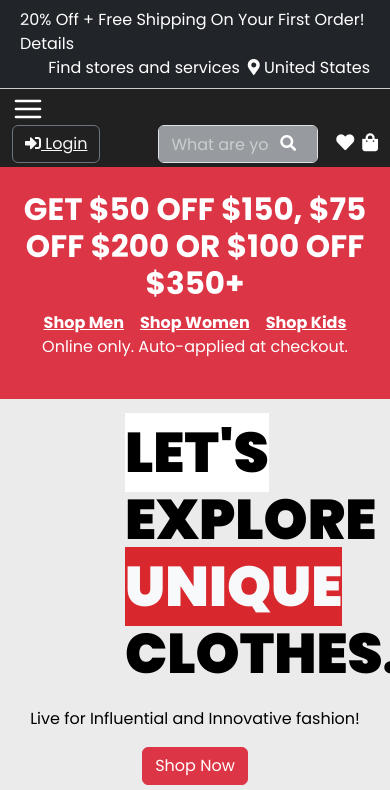
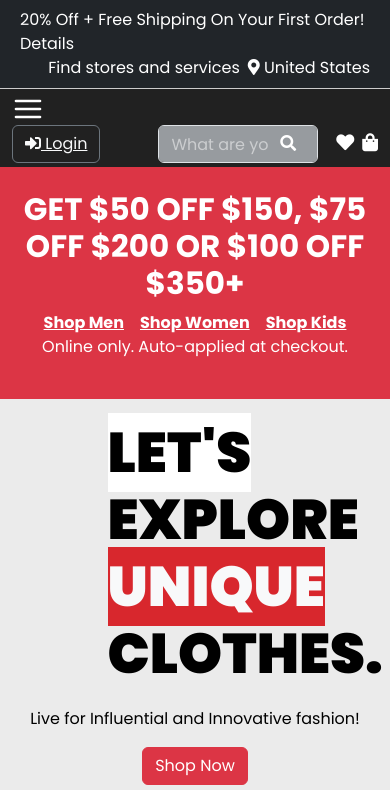
Before and after one commit to chuzairnisar425/ecommercewebsite, a React (Create React App) app: page / in a window 390 px wide. Shown: the top 790 px of the page. Built offline with nearby package versions, Linux system fonts and the light colour scheme.

Commit message:
modified

```diff
--- a/src/components/HomePage.css
+++ b/src/components/HomePage.css
@@ -1,7 +1,9 @@
 @import url('https://fonts.googleapis.com/css2?family=Poppins:wght@100;200;300;400;500;600;700;800;900&display=swap');
-body{
+
+body {
   font-family: 'Poppins', sans-serif;
 }
+
 .HomePage {
   background-color: #131313;
   color: white;
@@ -16,15 +18,17 @@ body{
   color: white;
 }
 
-  .main-headings h1{
+.main-headings h1 {
   font-weight: bolder;
 
 }
+
 @media (max-width: 768px) {
-    .main-headings h1{
+  .hero-section h1 {
     font-size: 10px;
   }
 }
+
 .hero-section {
 
   background-color: #f9f9f9f0;
@@ -33,7 +37,7 @@ font-size: 10px;
 }
 
 .hero-section h1 {
-    max-width: 40%;
+  max-width: 50%;
   margin: auto;
   color: black;
   font-size: 3.5em;
@@ -42,15 +46,19 @@ font-size: 10px;
 
 .main-headings {
   font-weight: bolder;
-  } .main-headings p{
-font-weight:normal;
 }
-  .lets-headings{
+
+.main-headings p {
+  font-weight: normal;
+}
+
+.lets-headings {
   font-weight: bolder;
 
   background-color: white;
 }
-  .bg-red{
+
+.bg-red {
   background-color: #D8272D;
 }
 
@@ -93,12 +101,13 @@ font-weight:normal;
   max-height: 600px;
   object-fit: cover;
 }
+
 .text-container {
   max-width: 80%;
   text-align: justify;
 }
 
-.bg-black{
+.bg-black {
   background-color: #131313;
 }
 
@@ -118,7 +127,8 @@ font-weight:normal;
   position: absolute;
   bottom: 20px;
   left: 20px;
-    background-color: #dc3545; /* Red color */
+  background-color: #dc3545;
+  /* Red color */
   color: white;
   border: none;
   padding: 10px 20px;
@@ -128,7 +138,8 @@ font-weight:normal;
 .shop-section {
 
   padding: 10px 20px;
-    min-height: 100vh; /* Ensures the container takes full height of the viewport */
+  min-height: 100vh;
+  /* Ensures the container takes full height of the viewport */
   display: flex;
   flex-direction: column;
   justify-content: center;
@@ -164,19 +175,21 @@ font-weight:normal;
 }
 
 .mb-4 {
-    margin-bottom: 1.5rem; /* Adjust the gap between images */
+  margin-bottom: 1.5rem;
+  /* Adjust the gap between images */
 }
 
-  .grey-section{
+.grey-section {
   color: white;
   background-color: #383838;
   border-radius: 10px;
 }
 
-  .heart-icon{
+.heart-icon {
   background-color: transparent;
   border-radius: 50%;
 }
+
 .heart-icon i {
 
   color: rgb(185, 49, 49);
@@ -196,7 +209,8 @@ font-weight:normal;
   position: relative;
   width: 100%;
   height: 0;
-    padding-bottom: 100%; /* This maintains a 1:1 aspect ratio */
+  padding-bottom: 100%;
+  /* This maintains a 1:1 aspect ratio */
   overflow: hidden;
 }
 
--- a/src/components/HomePage.js
+++ b/src/components/HomePage.js
@@ -148,7 +148,7 @@ function HomePage() {
         <div className="row hero-section mb-4">
   <div className="col-md-6 d-flex align-items-center justify-content-center">
     <div className='main-headings text-center'>
-      <h1>
+      <h1 className="heroheading text-start">
         <span className='lets-headings'>LET'S</span> EXPLORE
         <span className='bg-red text-light'> UNIQUE</span> CLOTHES.
       </h1>
```
Lines whose indentation alone changed are shown as unchanged.
